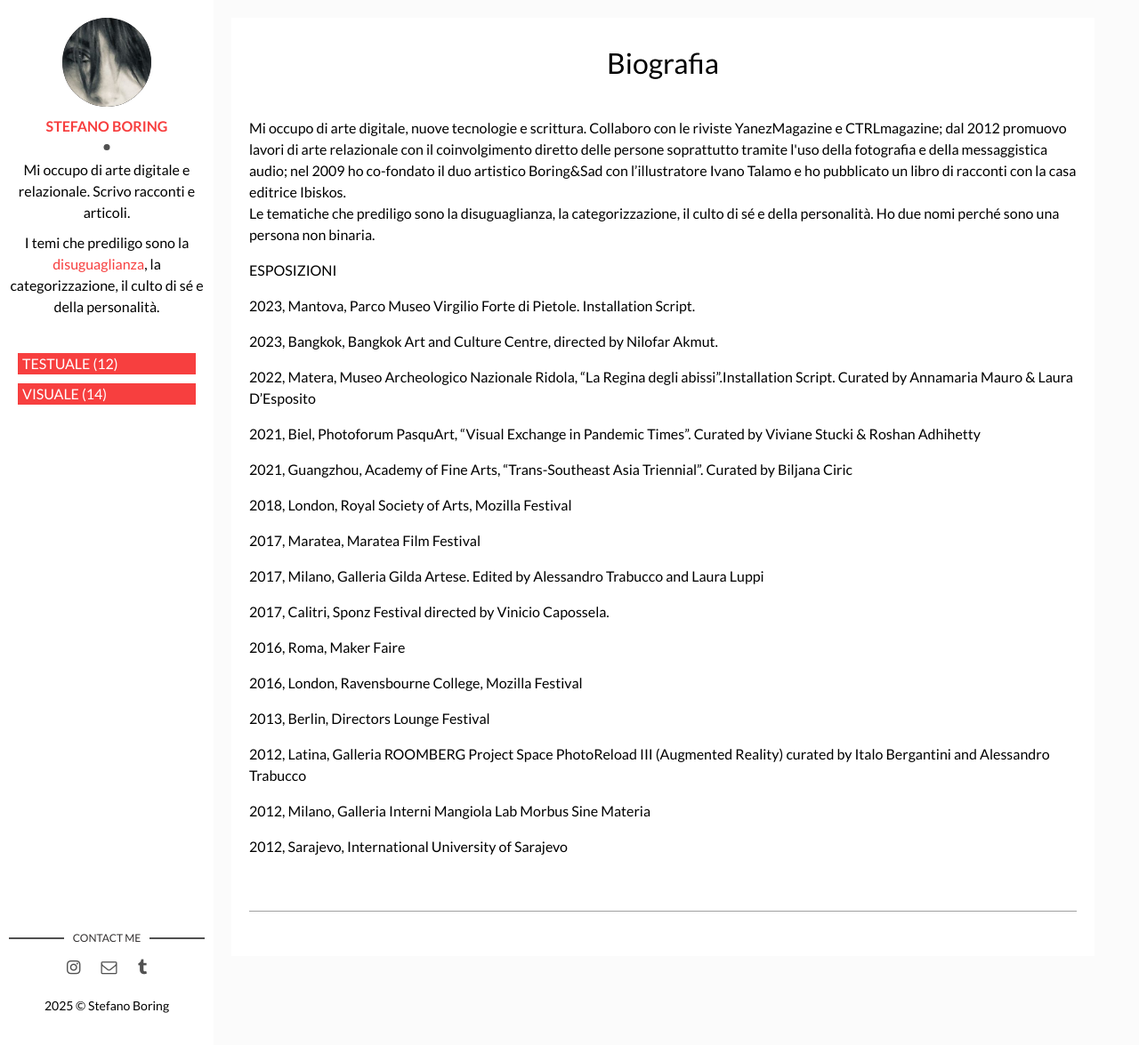
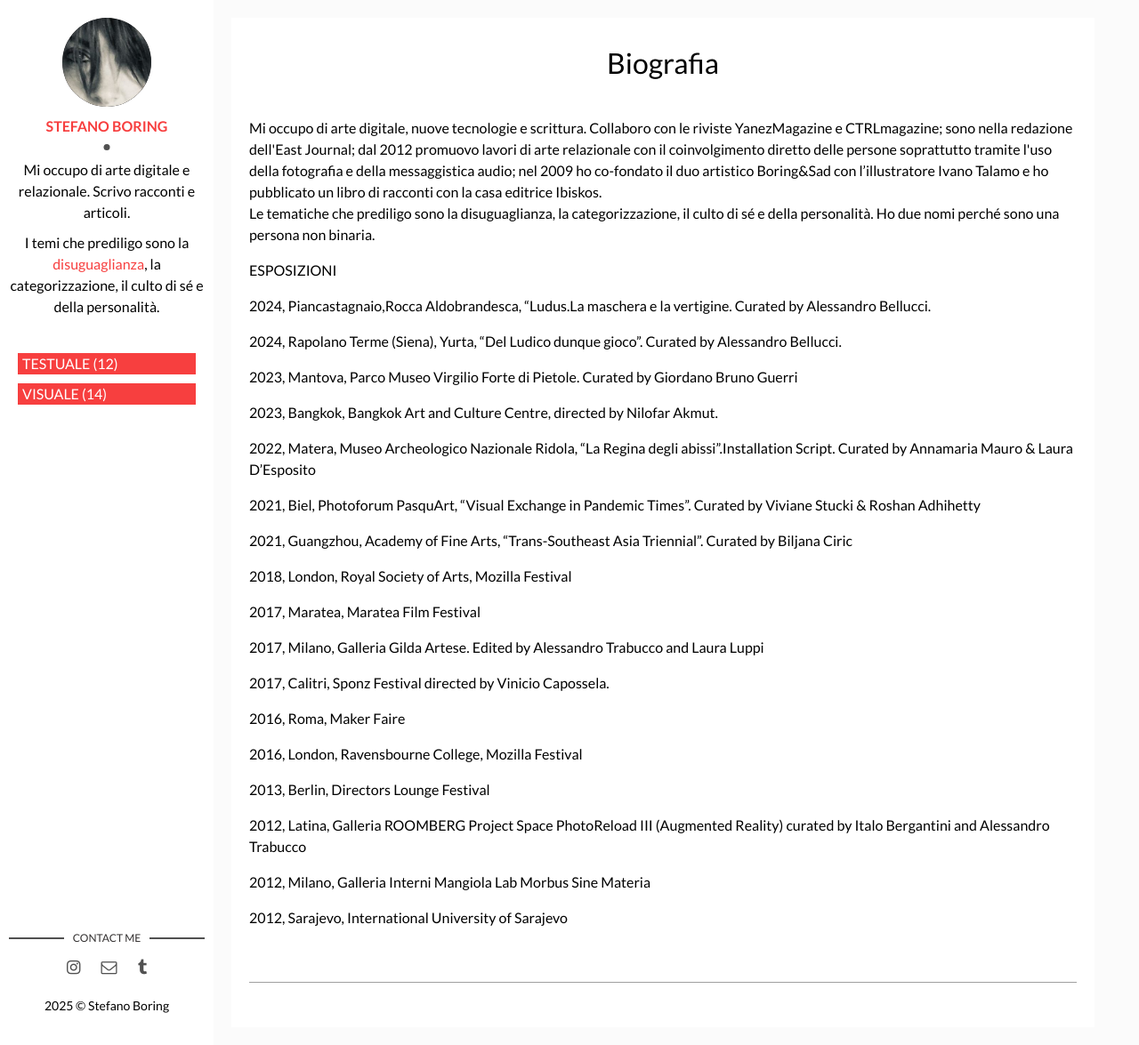
Before and after one commit to stefanoboring/stefanoboring.github.io, a Jekyll site: the page built from biografia.md, in a window 1280 px wide and 1175 px high. Shown: the whole window at 89% size. Built offline with Jekyll 4.4.1, drawn with Linux system fonts in a browser that asks for light colours.

Commit message:
Update biografia.md

```diff
--- a/biografia.md
+++ b/biografia.md
@@ -7,7 +7,7 @@ permalink: biografia
 <DIV ID="bio">
 <P>
 Mi occupo di arte digitale, nuove tecnologie e
-scrittura. Collaboro con le riviste YanezMagazine e CTRLmagazine;
+scrittura. Collaboro con le riviste YanezMagazine e CTRLmagazine; sono nella redazione dell'East Journal;
 dal 2012 promuovo lavori di arte relazionale con il coinvolgimento
 diretto delle persone soprattutto tramite l'uso della fotografia e
 della messaggistica audio; nel 2009 ho co-fondato il duo artistico
@@ -25,7 +25,11 @@ Ho due nomi perché sono una persona non binaria.
 Esposizioni
 </span>
 
-2023, Mantova, Parco Museo Virgilio Forte di Pietole. Installation Script.
+2024, Piancastagnaio,Rocca Aldobrandesca, "Ludus.La maschera e la vertigine. Curated by Alessandro Bellucci.
+
+2024, Rapolano Terme (Siena), Yurta, "Del Ludico dunque gioco". Curated by Alessandro Bellucci.
+
+2023, Mantova, Parco Museo Virgilio Forte di Pietole. Curated by Giordano Bruno Guerri
 
 2023, Bangkok, Bangkok Art and Culture Centre, directed by Nilofar Akmut.
 
```
